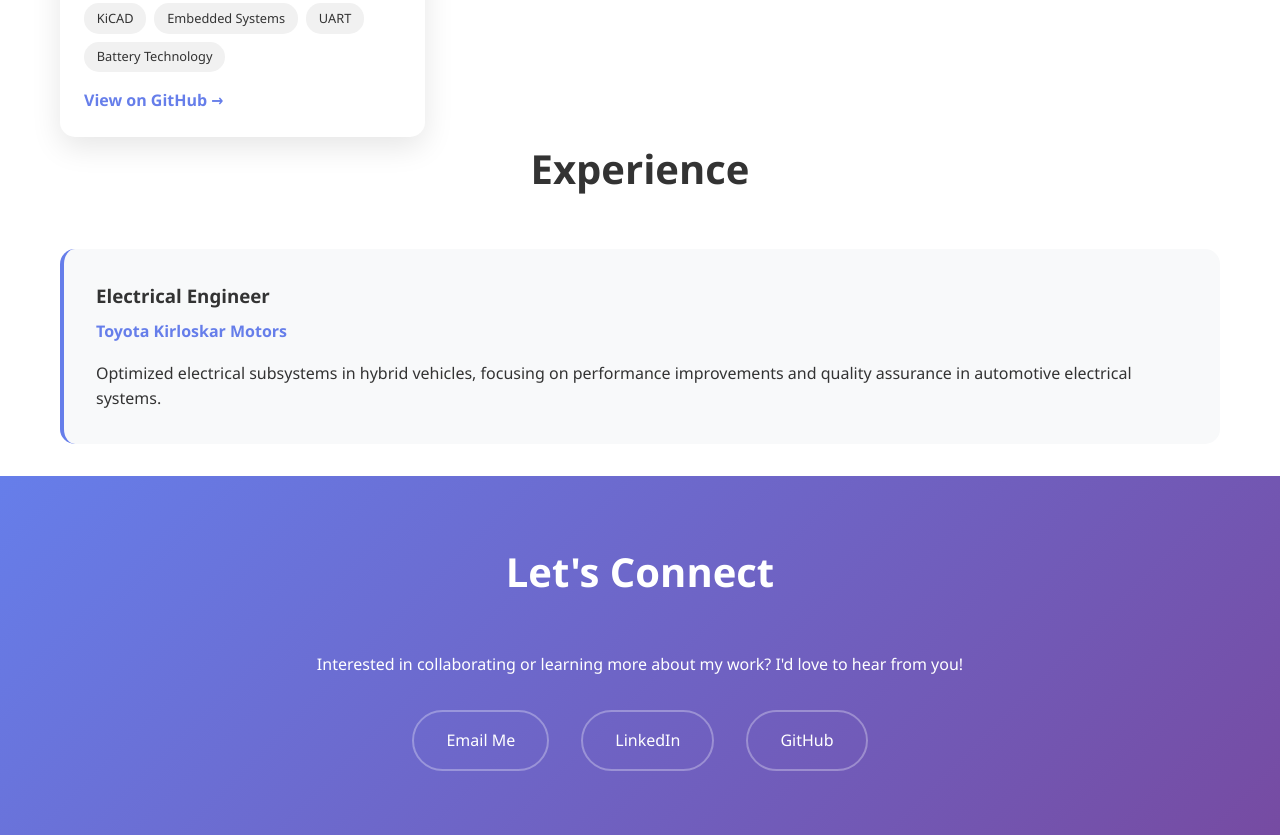
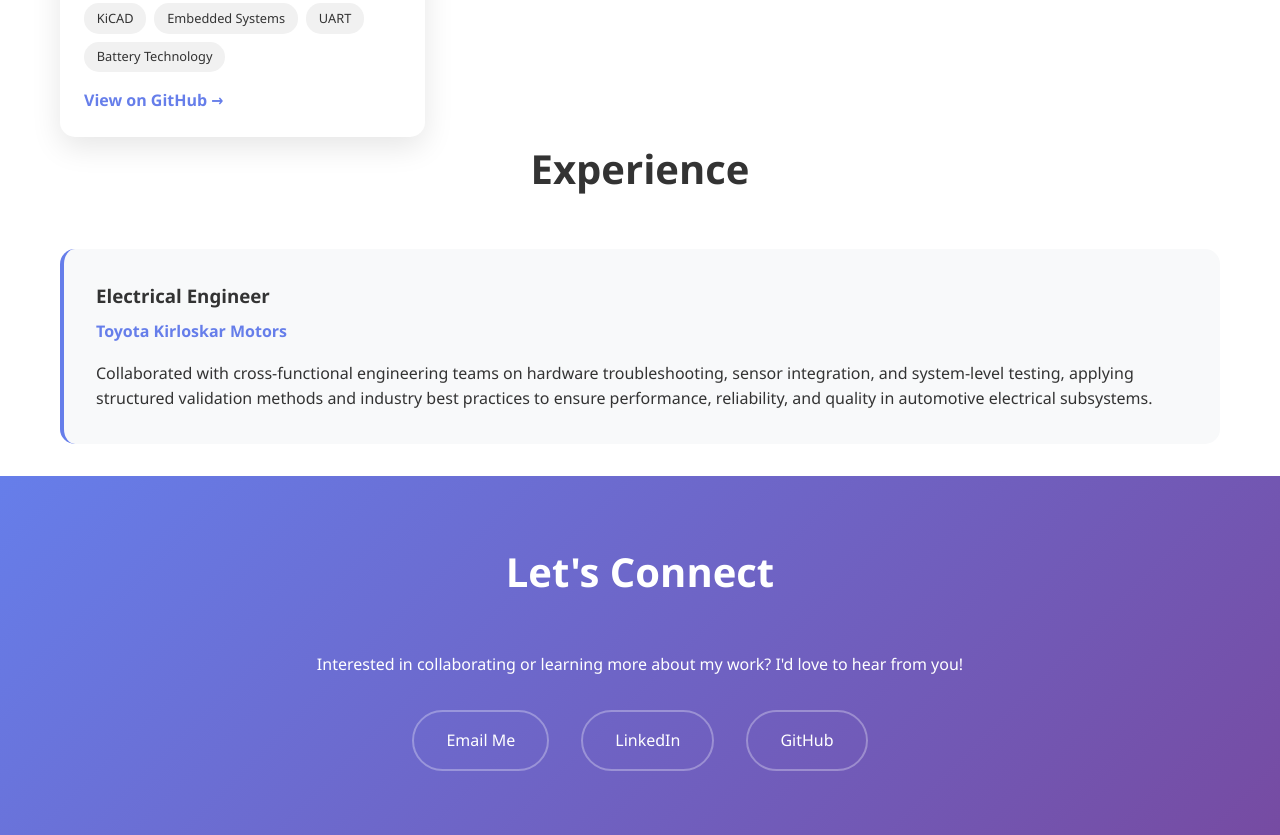
Before and after one commit to LikithaMuralidhar/LikithaMuralidhar.github.io, a plain HTML site: page index.html in a window 1280 px wide. Shown: the part 2705-3540 px from the top of the page. Drawn offline with Linux system fonts and the light colour scheme.

Commit message:
Revise Electrical Engineer experience details
Updated experience description for Electrical Engineer role.

```diff
--- a/index.html
+++ b/index.html
@@ -489,7 +489,7 @@
             <div class="experience-item">
                 <h3>Electrical Engineer</h3>
                 <div class="company">Toyota Kirloskar Motors</div>
-                <p>Optimized electrical subsystems in hybrid vehicles, focusing on performance improvements and quality assurance in automotive electrical systems.</p>
+                <p>Collaborated with cross-functional engineering teams on hardware troubleshooting, sensor integration, and system-level testing, applying structured validation methods and industry best practices to ensure performance, reliability, and quality in automotive electrical subsystems.</p>
             </div>
         </section>
 
```
